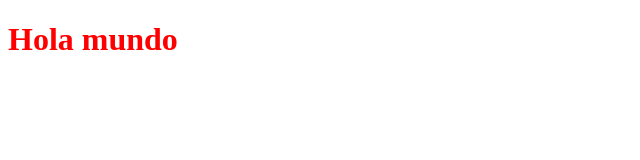
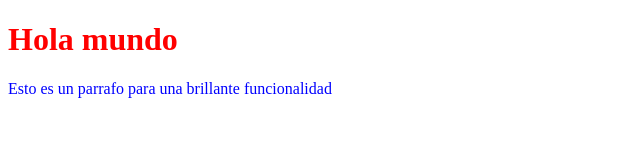
Before and after one commit to jorgehm94/pruebaGit, a plain HTML site: page index.html in a window 1280 px wide. Shown: the whole page, without its empty margins (0-640 px from the left). Drawn offline with Linux system fonts and the light colour scheme.

Commit message:
color y poco ma

```diff
--- a/index.html
+++ b/index.html
@@ -6,5 +6,6 @@
 	</head>
 	<body>
 		<h1>Hola mundo</h1>
+		<p>Esto es un parrafo para una brillante funcionalidad</p>
 	</body>
 </html>
--- a/style.css
+++ b/style.css
@@ -1,3 +1,7 @@
 h1 {
 color: red;
 }
+p
+{
+	color:blue;
+}
```
Also changed, not shown: 1 other file.
